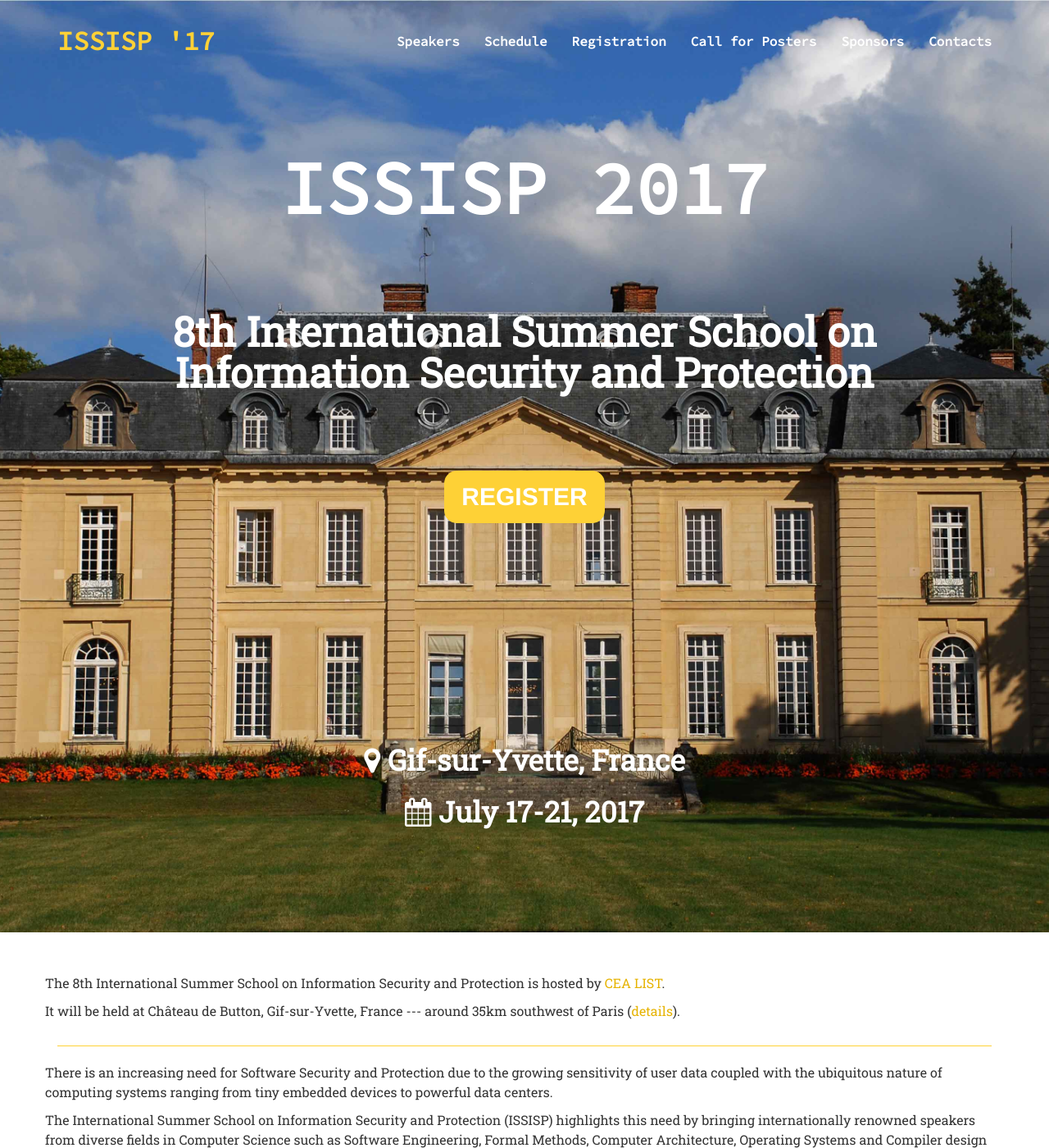
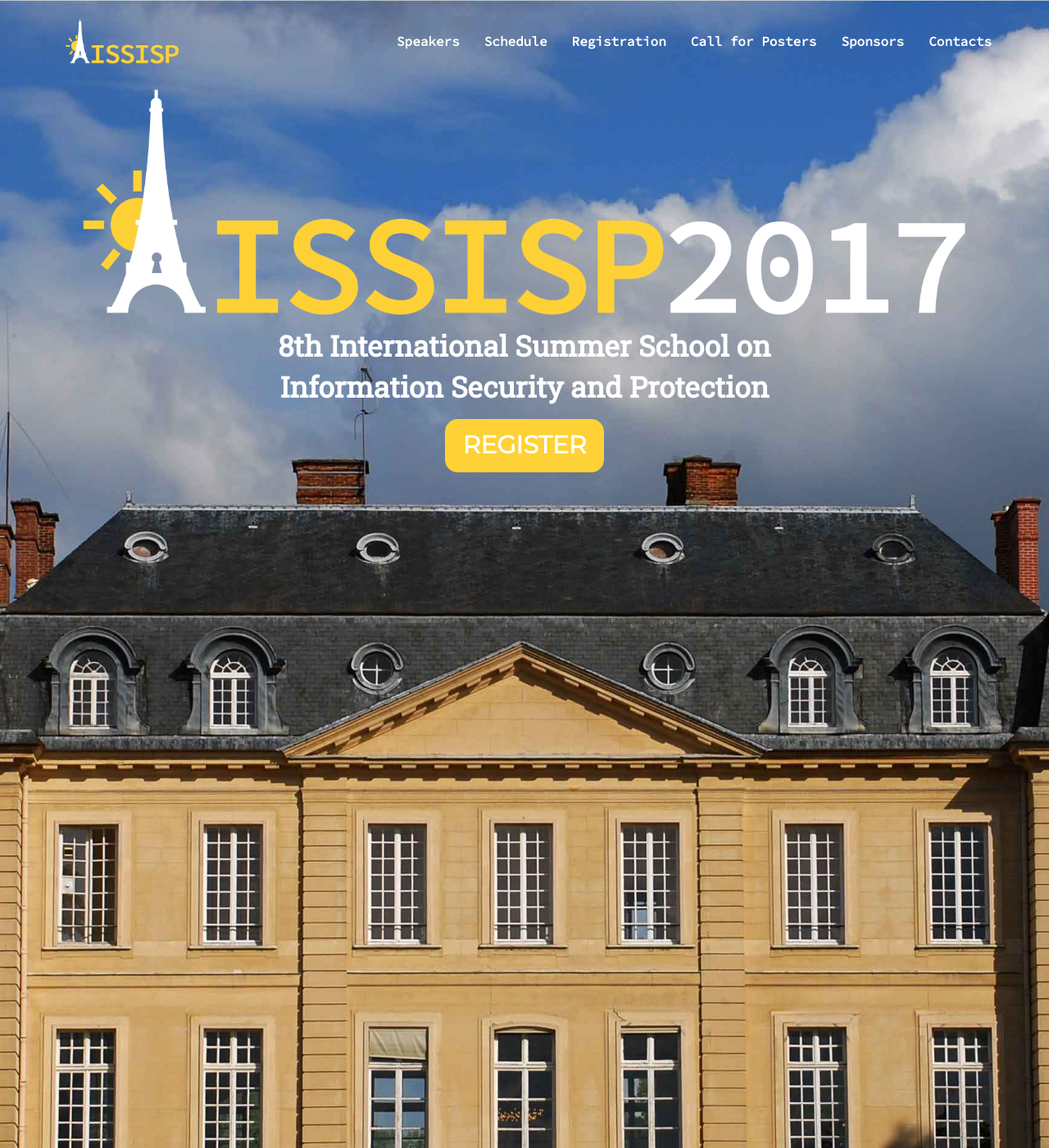
Before and after one commit to issisp2017/issisp2017.github.io, a Jekyll site: the page built from index.md, in a window 1280 px wide and 1400 px high. Shown: the whole window at 82% size. Built offline with Jekyll 4.4.1, drawn with Linux system fonts in a browser that asks for light colours; nearby versions of some CDN libraries.

Commit message:
Add art / logos

```diff
--- a/_includes/head.html
+++ b/_includes/head.html
@@ -26,7 +26,7 @@
     integrity="sha384-wvfXpqpZZVQGK6TAh5PVlGOfQNHSoD2xbE+QkPxCAFlNEevoEH3Sl0sibVcOQVnN"
     crossorigin="anonymous">
 
-  <link href="https://fonts.googleapis.com/css?family=Roboto+Slab|Source+Code+Pro" rel="stylesheet">
+  <link href="https://fonts.googleapis.com/css?family=Roboto+Slab|Source+Code+Pro|Montserrat" rel="stylesheet">
 
   <link href="/css/issisp.css" rel="stylesheet"/>
 
--- a/_includes/header.html
+++ b/_includes/header.html
@@ -7,7 +7,9 @@
               data-target="#mynavbar">
         <span class="sr-only">Toggle navigation</span> Menu <i class="fa fa-bars"></i>
       </button>
-      <a class="navbar-brand" href="#">ISSISP '17</a>
+      <a class="navbar-brand" href="#">
+        <img class="align-top" height="50px" alt="ISSISP 2017" src="/assets/img/art/Logo-original-211x100.png"/>
+      </a>
     </div>
 
     <div class="collapse navbar-collapse" id="mynavbar">
@@ -38,21 +40,30 @@
   <div class="container">
     <div class="row intro">
       <div class="intro-title row">
-        <div>ISSISP 2017</div>
+        <div class="col-xs-12">
+          <img class="img-responsive" alt="ISSISP 2017"
+               src="/assets/img/art/logo-title-withmargin.png"/>
         </div>
 
-      <div class="row intro-subtitle">
-        <div>8th International Summer School on </div>
-        <div>Information Security and Protection</div>
+        <div class="col-xs-12">
+          <div id="intro-subtitle">
+            <div>
+                8th International Summer School on
+            </div>
+            <div>
+                Information Security and Protection
+            </div>
+          </div>
         </div>
 
-      <div class="row register">
+        <div class="col-xs-12 register">
           <a class="btn btn-xl btn-click" href="#registration">
             Register
           </a>
         </div>
+      </div>
 
-      <div class="row intro-information">
+      <div class="row" id="intro-information">
         <p>
           <i class="fa fa-map-marker" aria-hidden="true"></i>
           Gif-sur-Yvette, France
--- a/_includes/speakers.html
+++ b/_includes/speakers.html
@@ -8,8 +8,10 @@
     <div class="row">
       {% for s in speakers %}
       <div class="speaker col-xs-12 col-sm-6 col-md-4">
+        {% if s.img %}
         <img alt="{{ s.firstname }}" src="/assets/img/people/{{ s.img }}"
              class="myimg img-responsive img-circle"/>
+        {% endif %}
         <h4>
           {% if s.www %}
           <a href="{{ s.www }}">
--- a/css/issisp.scss
+++ b/css/issisp.scss
@@ -94,6 +94,13 @@ a.active {
         &.active {
             color: darken($theme-primary, 10%);
         }
+
+        img {
+            padding: 5px;
+            margin-top: -20px;
+            height: 300%;
+            width: auto;
+        }
     }
     .navbar-collapse {
         border-color: fade-out(white, .02);
@@ -149,6 +156,14 @@ a.active {
             -webkit-transition: all 0.3s;
             -moz-transition: all 0.3s;
             transition: all 0.3s;
+
+            img {
+                padding: 5px;
+                margin-top: -30px;
+                height: 400%;
+                width: auto;
+            }
+
         }
         .navbar-nav>.active>a {
             border-radius: 3px;
@@ -162,6 +177,7 @@ a.active {
     .navbar-custom.affix {
         background-color: $gray-darker;
         padding: 10px 0;
+        padding-bottom: 15px;
     }
 }
 
@@ -175,35 +191,22 @@ header {
     color: white;
 
     .intro {
-        padding-top: 75px;
+        padding-top: 55px;
         padding-bottom: 50px;
 
         .intro-title {
-            @include sans-serif-font;
             padding: 15px;
             font-size: 55px;
-            margin-bottom: 55px;
+            margin-bottom: 35px;
             opacity: 1;
             font-weight: 700;
-        }
-        .intro-subtitle {
-            padding: 15px;
-            font-weight: 700;
-            font-size: 45px;
-            line-height: 50px;
-            margin-bottom: 35px;
-        }
-        .intro-information {
-            padding: 12px;
-            p { font-size: 40px;
-                color : white;
+
+            #intro-subtitle {
+                padding-top: 35px;
                 font-weight: 700;
-              }
-            margin-top : 200px;
-            margin-bottom: 45px;
-        }
-        .register {
-            margin-top:80px;
+                font-size: 35px;
+            }
+
             .btn-click {
                 font-weight: 700;
                 font-size:30px;
@@ -218,40 +221,55 @@ header {
                 border-color: $theme-primary ;
             }
         }
+        #intro-information {
+            padding: 12px;
+            p { font-size: 25px;
+                color : white;
+                font-weight: 800;
+              }
+            margin-top : 700px;
+            margin-bottom: 45px;
+        }
+    }
+}
+
+
+@media(min-width:768px) {
+    #intro-subtitle {
+        padding: 0px;
+        margin-top: -65px;;
     }
 
-}
-
-@media(min-width:768px) {
     header {
-    .intro {
-            padding-top:150px;
+        .intro {
+            padding-top:50px;
             padding-bottom: 50px;
 
             .intro-title {
-                font-size: 90px;
-
-                margin-bottom: 55px;
                 opacity: 1;
                 font-weight: 700;
+                font-weight: 700;
+                font-size: 45px;
+                line-height: 50px;
+
+                .register {
+                    padding-top: 15px;
+                }
             }
-            .intro-subtitle {
-                font-weight: 700;
-                font-size: 50px;
-                line-height: 50px;
-                margin-bottom: 35px;
-            }
-            .intro-information {
-                margin-top: 250px;
+
+            #intro-information {
+                margin-top: 1000px;
                 margin-bottom: 50px;
-                p { font-size: 35px;
+                p {
+                    font-size: 35px;
                     color : white;
                     font-weight: 800;
-                  }
+                }
             }
         }
     }
 }
+
 
 p.bio {
     text-align: left;
```
Also changed, not shown: assets/img/art/Logo-original-211x100.png (added), assets/img/art/icon-original-400x400.png (added), assets/img/art/logo-title-withmargin.png (added), assets/img/chateau_button_optimized-medium50.jpg (added). Lines whose indentation alone changed are shown as unchanged.
